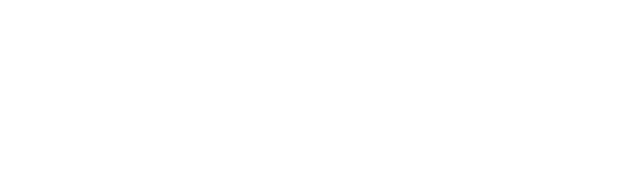
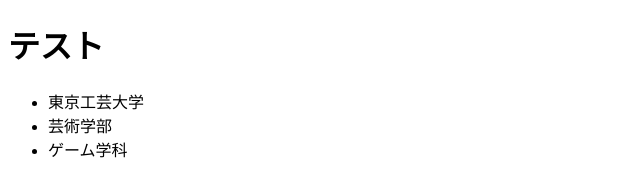
Before and after one commit to miraishinohara/2016web1-8, a plain HTML site: page index.html in a window 1280 px wide. Shown: the whole page, without its empty margins (0-640 px from the left). Drawn offline with Linux system fonts and the light colour scheme.

Commit message:
Update index.html

```diff
--- a/index.html
+++ b/index.html
@@ -1,2 +1,16 @@
 <!DOCTYPE html>
 <html lang="ja">
+  <head>
+    <meta charset="UTF-8">
+    <link rel="stylesheet" type="text/css" href="css/default.css">
+    <title>練習8</title>
+  </head>
+  <body>
+    <h1>テスト</h1>
+    <ul class="breadcrumbs">
+      <li>東京工芸大学</li>
+      <li>芸術学部</li>
+      <li>ゲーム学科</li>
+    </ul>
+  </body>
+</html>
```
